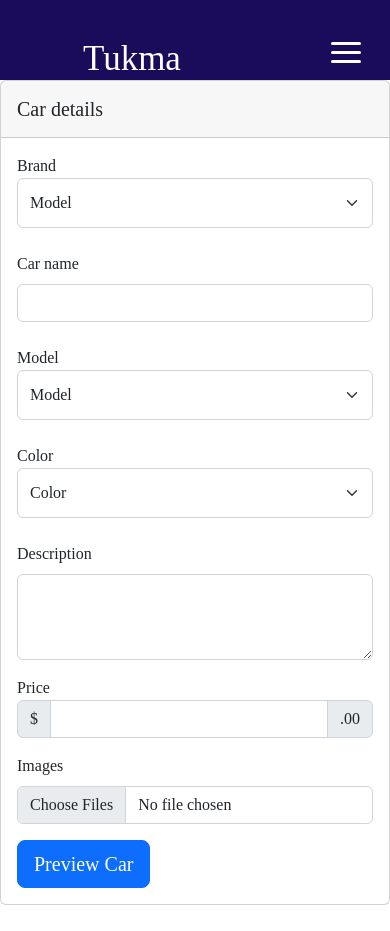
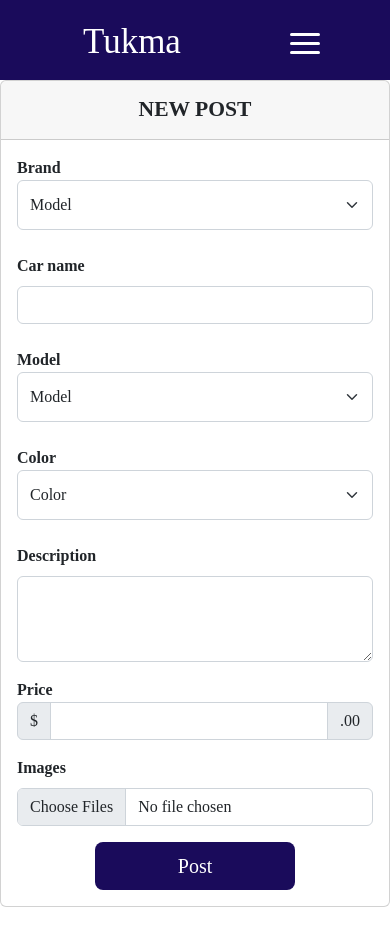
Before and after one commit to hashemalbakri/car_market, a Django app: page /newpost in a window 390 px wide. Before the commit the page ends 905 px from the top, so only its background shows below. Run offline with Django 4.2, Linux system fonts and the light colour scheme; data that the repository does not hold is empty; some libraries are stand-ins or nearby versions; some web fonts are replaced.

Commit message:
navbar fixed

```diff
--- /dev/null
+++ b/auctions/static/main2.js
@@ -0,0 +1,6 @@
+const toggleButton = document.querySelector('.toggle-button')
+const navbarLinks = document.querySelector('.links')
+
+toggleButton.addEventListener('click', () => {
+    navbarLinks.classList.toggle('active')
+})
--- a/auctions/static/styles.css
+++ b/auctions/static/styles.css
@@ -12,11 +12,9 @@
     background-position: center;
     position: relative;
 }
-nav{
+
+.brand{
     color: #fff;
-    padding-top: 40px;
-}
-.brand{
     font-size: 35px;
     margin-top: -12px;
     margin-left: 45px;
@@ -25,7 +23,8 @@ nav{
 .nav {
     display: flex;
     justify-content: space-around;
-
+    color: #fff;
+    padding-top: 40px;
 }
 .links{
     display: flex;
@@ -57,6 +56,7 @@ ul {
     cursor: pointer;
 }
 .icons{
+    color: #fff;
     display: inline-block;
     font-size: 20px;
 
@@ -143,8 +143,12 @@ button {
 
 
 @media (max-width: 850px) {
+
     .toggle-button {
         display: flex;
+        position: absolute;
+        top: 33px;
+        right: 70px;
     }
 
     .links {
@@ -162,6 +166,7 @@ button {
     .brand{
         position: absolute;
         left: 38px;
+        top: 18px;
     }
     .links ul {
         width: 100%;
@@ -189,5 +194,16 @@ button {
         left: 8%;
     }
 
-
 }
+.post-button{
+    margin: auto !important;
+    width:200px !important;
+    color:#fff !important;
+    background-color: #1A0B5B !important;
+}
+.post-button:hover {
+    color: #1A0B5B !important;
+    background-color: #fff !important;
+    border: 1px solid #1A0B5B;
+    box-shadow: 1px  1px 3px  #1A0B5B;
+}
--- a/auctions/templates/auctions/post.html
+++ b/auctions/templates/auctions/post.html
@@ -15,9 +15,9 @@
 <script src="https://kit.fontawesome.com/4d0169ec99.js" crossorigin="anonymous"></script>
 </head>
 <body>
-        <nav style="background-color:#1A0B5B ; height: 80px;" class="nav">
+        <nav style="background-color:#1A0B5B ; height: 80px; padding: 0;" class="d-flex align-items-center justify-content-around">
             <div>
-                <h1 class="brand">Tukma</h1>
+                <h1 class="brand" style="padding-top: 15px;">Tukma</h1>
                 <a href="#" class="toggle-button">
                     <span class="bar"></span>
                     <span class="bar"></span>
@@ -25,7 +25,7 @@
                 </a>
             </div>
             <div>
-                <ul class="links">
+                <ul class="links" style="padding-top: 15px;">
                     <li><a href="#">Home</a></li>
                     <li><a href="#">Shop</a></li>
                     <li><a href="#">Car Wash</a></li>
@@ -52,18 +52,18 @@
 
     <!-- Credit card form -->
 <section>
-    <div >
+    <div>
       <div class="col-md-12 mb-4">
         <div class="card mb-4">
-          <div class="card-header py-3">
-            <h5 class="mb-0">Car details</h5>
+          <div class="card-header py-3 d-flex justify-content-center">
+            <h4 class="mb-0" style="text-transform: uppercase;"><b>New Post</b></h4>
           </div>
           <div class="card-body">
-            <form action="{% url 'newpost' %}">
+            <form action="{% url 'newpost' %}" method="post">
                 {% csrf_token %}
               <!-- 2 column grid layout with text inputs for the first and last names -->
-              <div class="form-outline mb-4">
-                <label class="form-check-label" for="sec1">Brand</label>
+              <div class="form-outline mb-4 col-12">
+                <label class="form-check-label" for="sec1"><b>Brand</b></label>
               <select id="sec1" class="form-select" aria-label="Default select example">
                 <option selected>Model</option>
                 {% for brand in brands %}
@@ -73,12 +73,12 @@
               </div>
 
               <div class="form-outline mb-4">
-                <label class="form-label" for="form6Example3">Car name</label>
+                <label class="form-label" for="form6Example3"><b>Car name</b></label>
                 <input type="text" id="form6Example3" class="form-control" />
               </div>
 
               <div class="form-outline mb-4">
-                <label class="form-check-label" for="sec1">Model</label>
+                <label class="form-check-label" for="sec1"><b>Model</b></label>
               <select id="sec1" class="form-select" aria-label="Default select example">
                 <option selected>Model</option>
                 {% for model in models %}
@@ -88,7 +88,7 @@
               </div>
 
             <div class="form-outline mb-4">
-                <label class="form-check-label" for="sec2">Color</label>
+                <label class="form-check-label" for="sec2"><b>Color</b></label>
                 <select id="sec2" class="form-select" aria-label="Default select example">
                   <option selected>Color</option>
                   {% for color in colors %}
@@ -98,12 +98,13 @@
             </div>
 
             <div class="mb-3">
-                <label for="exampleFormControlTextarea1" class="form-label">Description</label>
+                <label for="exampleFormControlTextarea1" class="form-label"><b>Description</b></label>
                 <textarea class="form-control" id="exampleFormControlTextarea1" rows="3"></textarea>
               </div>
 
 
-              <label class="form-check-label" for="sec3">Price</label>
+              <label class="form-check-label " for="sec3"><b>Price</b></label>
+
               <div id="sec3" class="input-group mb-3">
                 <span class="input-group-text">$</span>
                 <input type="text" class="form-control" aria-label="Amount (to the nearest dollar)">
@@ -111,84 +112,13 @@
               </div>
 
               <div class="mb-3">
-                <label for="formFileMultiple" class="form-label">Images</label>
+                <label for="formFileMultiple" class="form-label"><b>Images</b></label>
                 <input class="form-control" type="file" id="formFileMultiple" multiple>
               </div>
 
-              <!-- <hr class="my-4" />
 
-              <div class="form-check">
-                <input class="form-check-input" type="checkbox" value="" id="checkoutForm1" />
-                <label class="form-check-label" for="checkoutForm1">
-                  Shipping address is the same as my billing address
-                </label>
-              </div>
-
-              <div class="form-check mb-4">
-                <input class="form-check-input" type="checkbox" value="" id="checkoutForm2" checked />
-                <label class="form-check-label" for="checkoutForm2">
-                  Save this information for next time
-                </label>
-              </div>
-
-              <hr class="my-4" />
-
-              <h5 class="mb-4">Payment</h5>
-
-              <div class="form-check">
-                <input class="form-check-input" type="radio" name="flexRadioDefault" id="checkoutForm3"
-                  checked />
-                <label class="form-check-label" for="checkoutForm3">
-                  Credit card
-                </label>
-              </div>
-
-              <div class="form-check">
-                <input class="form-check-input" type="radio" name="flexRadioDefault" id="checkoutForm4" />
-                <label class="form-check-label" for="checkoutForm4">
-                  Debit card
-                </label>
-              </div>
-
-              <div class="form-check mb-4">
-                <input class="form-check-input" type="radio" name="flexRadioDefault" id="checkoutForm5" />
-                <label class="form-check-label" for="checkoutForm5">
-                  Paypal
-                </label>
-              </div>
-
-              <div class="row mb-4">
-                <div class="col">
-                  <div class="form-outline">
-                    <input type="text" id="formNameOnCard" class="form-control" />
-                    <label class="form-label" for="formNameOnCard">Name on card</label>
-                  </div>
-                </div>
-                <div class="col">
-                  <div class="form-outline">
-                    <input type="text" id="formCardNumber" class="form-control" />
-                    <label class="form-label" for="formCardNumber">Credit card number</label>
-                  </div>
-                </div>
-              </div>
-
-              <div class="row mb-4">
-                <div class="col-3">
-                  <div class="form-outline">
-                    <input type="text" id="formExpiration" class="form-control" />
-                    <label class="form-label" for="formExpiration">Expiration</label>
-                  </div>
-                </div>
-                <div class="col-3">
-                  <div class="form-outline">
-                    <input type="text" id="formCVV" class="form-control" />
-                    <label class="form-label" for="formCVV">CVV</label>
-                  </div>
-                </div>
-              </div> -->
-
-              <button class="btn btn-primary btn-lg btn-block" type="submit">
-                Preview Car
+              <button class="btn post-button btn-lg btn-block" type="submit">
+                Post
               </button>
             </form>
           </div>
@@ -201,6 +131,6 @@
   <!-- Credit card form -->
 
 
-
+ <script src="main2.js"></script>
 </body>
 </html>
```
